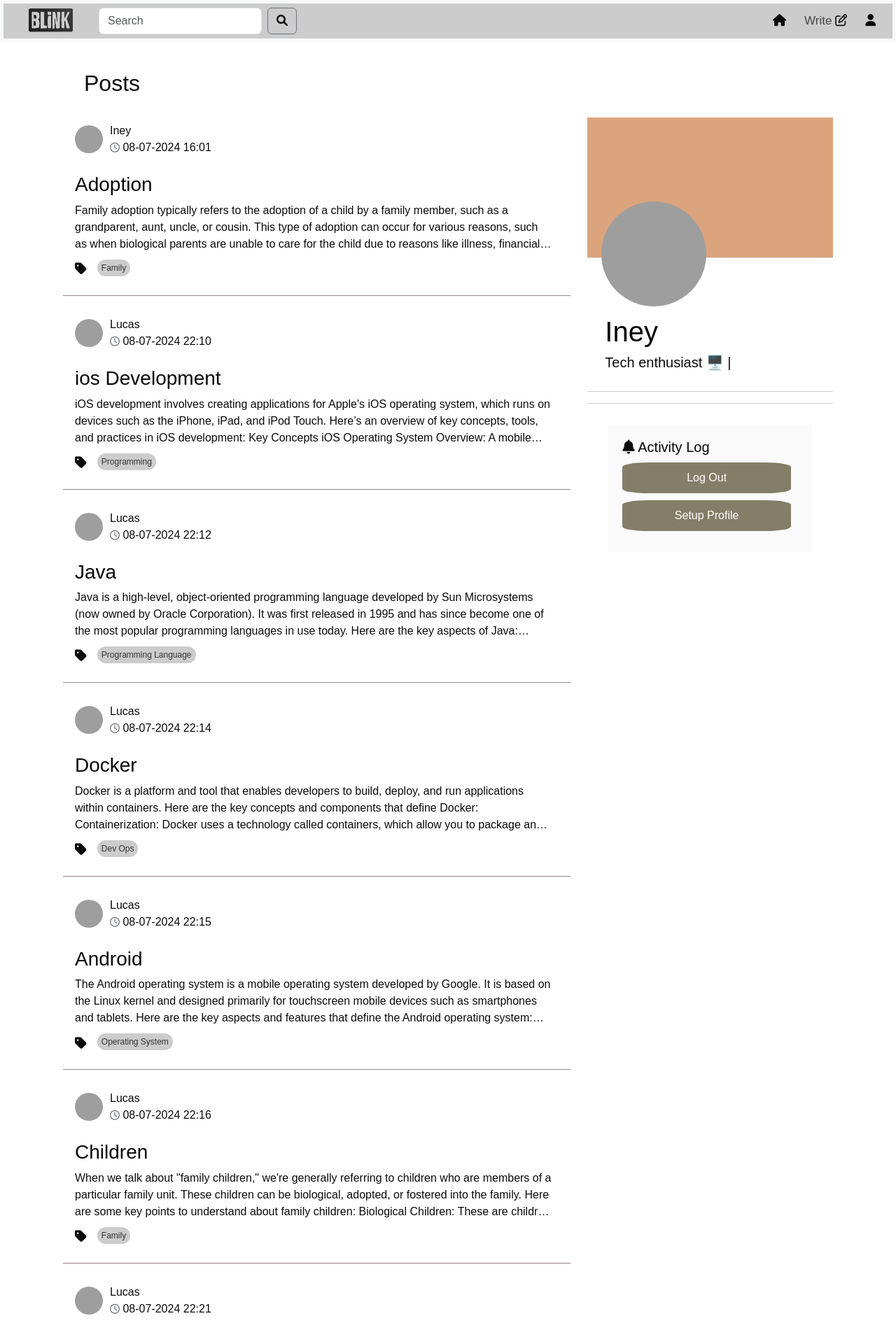
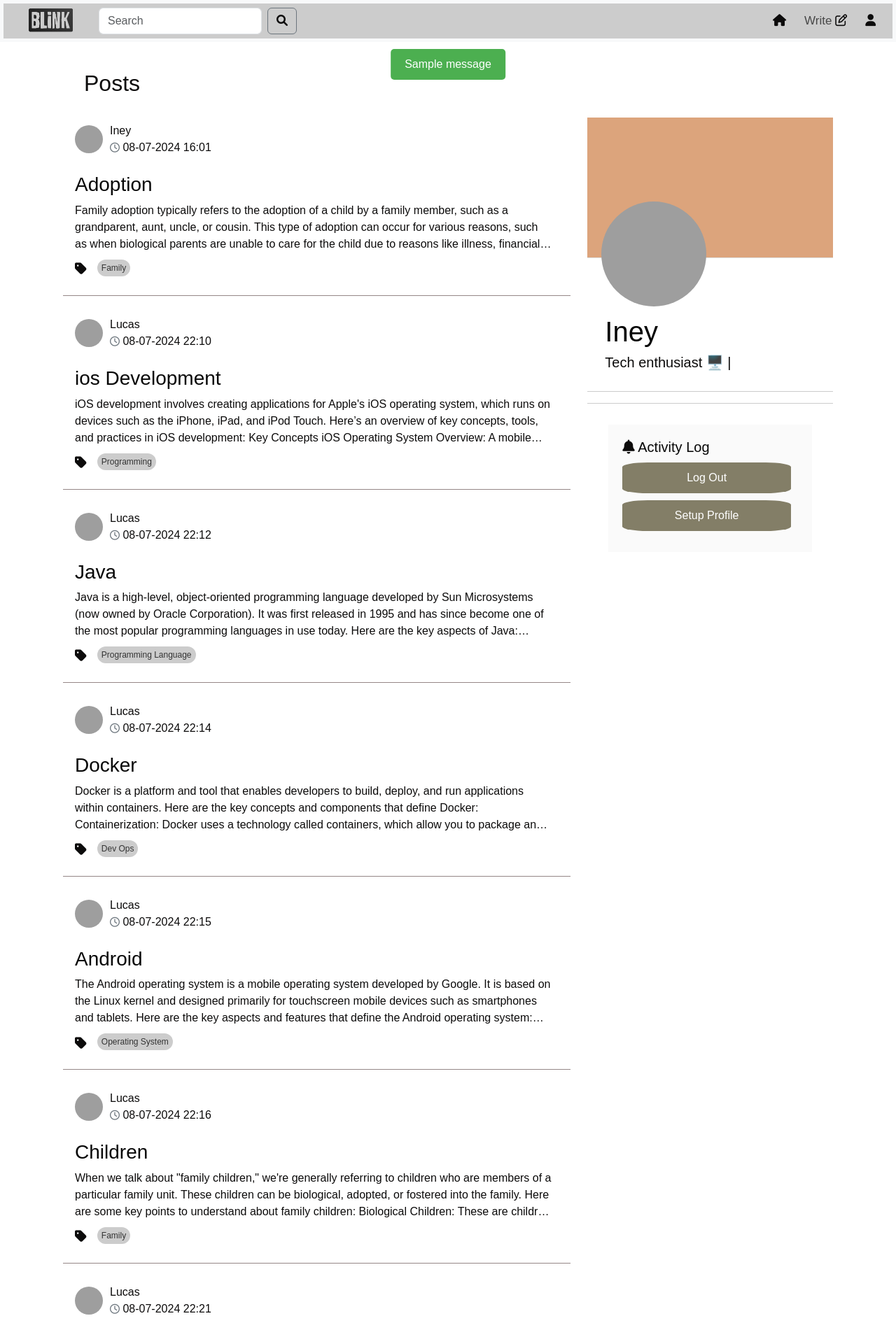
Before and after one commit to Myaphoo585/Flask_blog, a Flask app: template templates/profile.html in a window 1280 px wide. Shown: the top 1911 px of the page at 70% size. Run offline with Flask 3, Linux system fonts and the light colour scheme; the template is opened without the code that fills it: values that come from a table or form of the project are taken from there, others are empty; tables that the repository leaves empty hold one stand-in row (values such as "Sample post"); one stand-in notice (Sample message) is shown; grey boxes are pictures that could not be loaded.

Commit message:
fix : alert meassage

```diff
--- a/static/profile.css
+++ b/static/profile.css
@@ -347,3 +347,25 @@
 .tag:hover {
   background-color: #ccc;
 }
+.flashes {
+  position: fixed;
+  top: 20px;
+  left: 50%;
+  transform: translateX(-50%);
+  z-index: 1000; /* Ensure it's above other content */
+}
+
+.success {
+  background-color: #4caf50; /* Green background */
+  color: white;
+  padding: 10px 20px;
+  border-radius: 5px;
+  margin-top: 50px;
+}
+
+.error {
+  background-color: #f44336; /* Red background */
+  color: white;
+  padding: 10px 20px;
+  border-radius: 5px;
+}
--- a/templates/profile.html
+++ b/templates/profile.html
@@ -19,6 +19,14 @@
   </head>
   <body>
     {% include 'topnav.html' %}
+    {# Flashing message start here #} {% with messages =
+      get_flashed_messages(with_categories=true) %} {% if messages %}
+      <div class="flashes">
+        {% for category, message in messages %}
+        <div class="{{ category }}" style="display: flex; justify-content: center;">{{ message }}</div>
+        {% endfor %}
+      </div>
+      {% endif %} {% endwith %} {# Flashing message ends here #}
 
     <div class="container">
       <div class="row">
```
Also changed, not shown: instance/users.db.
